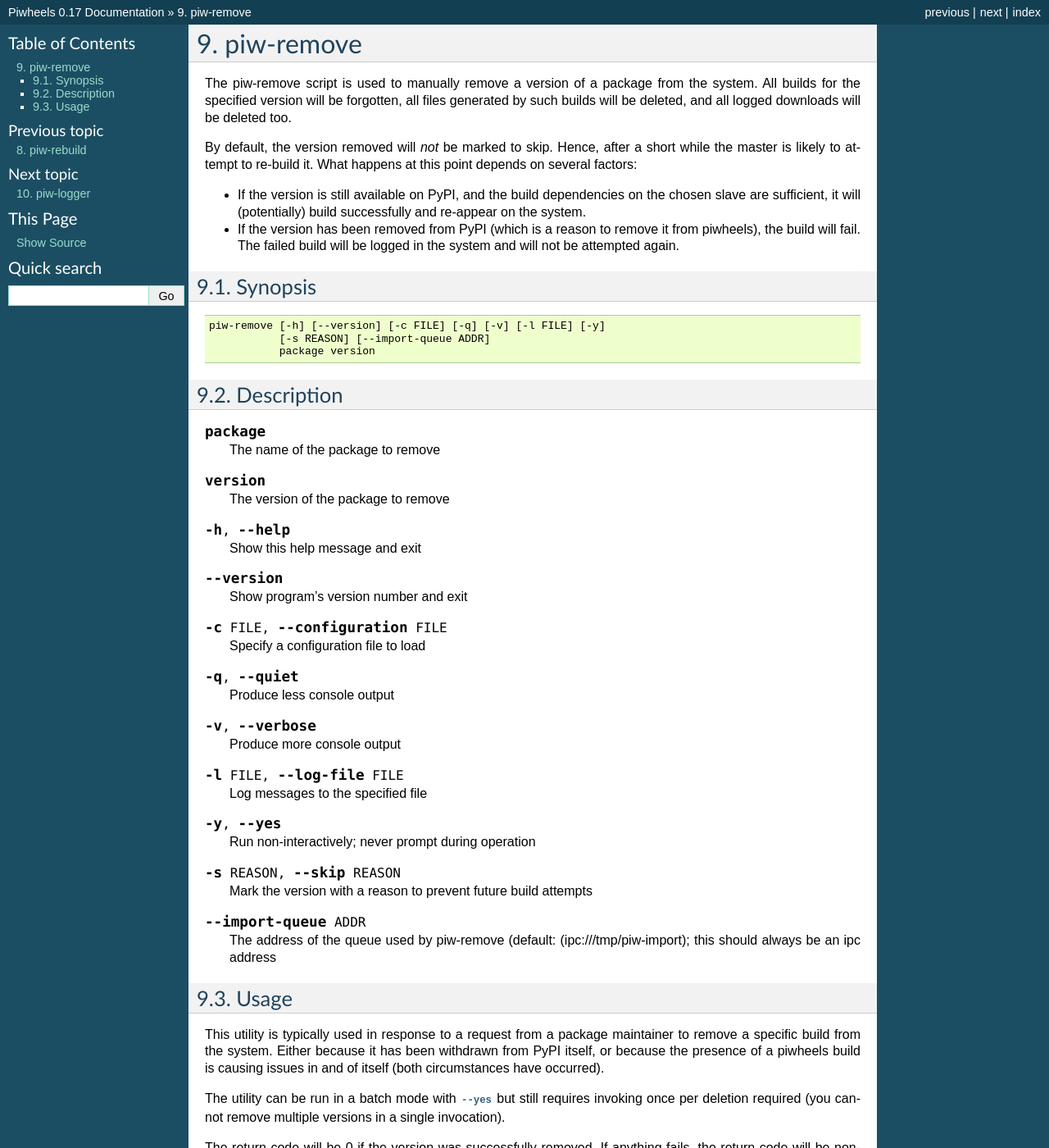
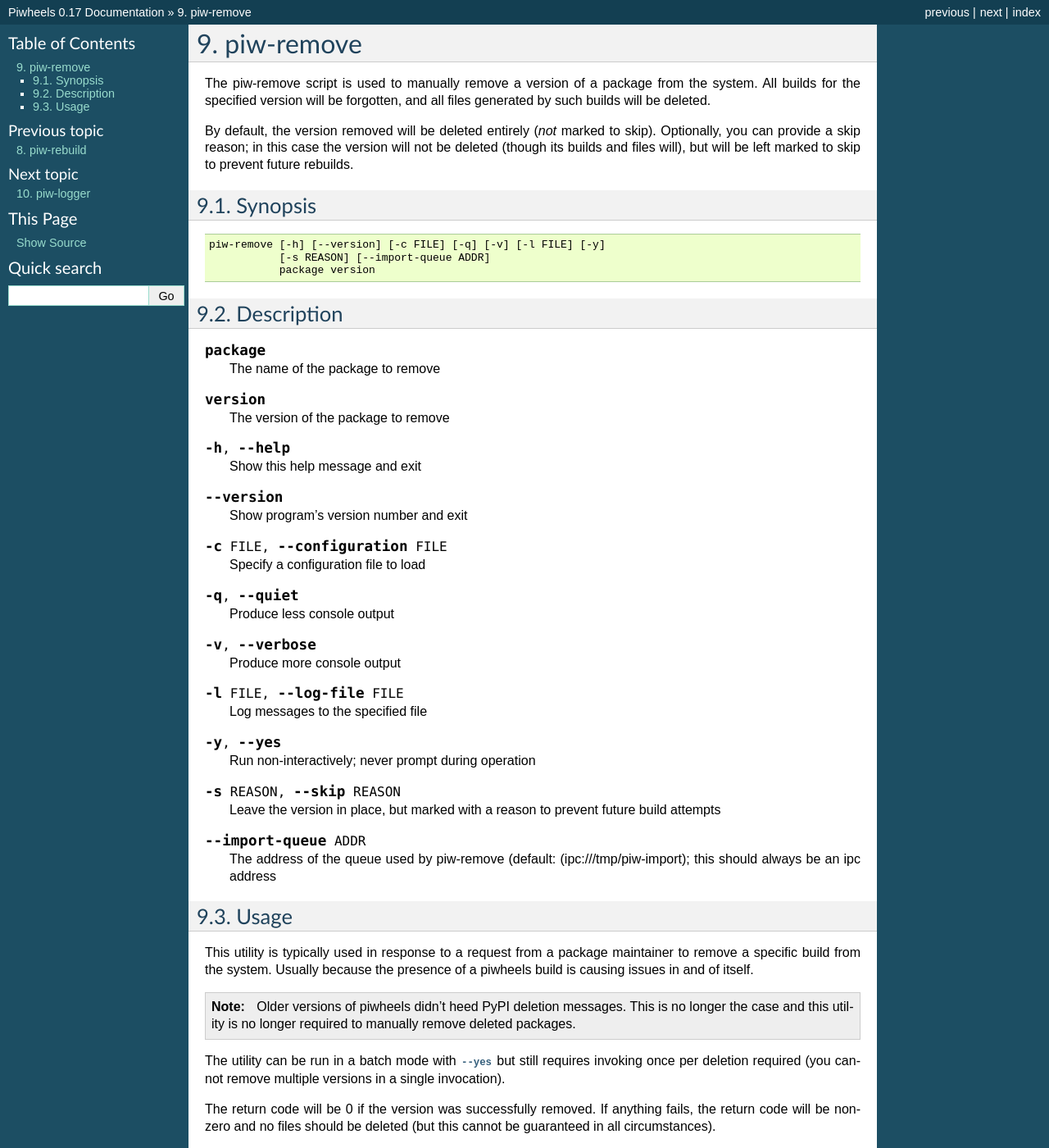
Before and after one commit to piwheels/piwheels, a Sphinx documentation site: the page built from docs/remove.rst, in a window 1280 px wide and 1400 px high. Shown: the whole window at 82% size. Built offline with Sphinx 7.4.7, drawn with Linux system fonts in a browser that asks for light colours.

Commit message:
Some doc tidying

```diff
--- a/docs/remove.rst
+++ b/docs/remove.rst
@@ -3,21 +3,13 @@
 ==========
 
 The piw-remove script is used to manually remove a version of a package from
-the system. All builds for the specified version will be forgotten, all files
-generated by such builds will be deleted, and all logged downloads will be
-deleted too.
+the system. All builds for the specified version will be forgotten, and all
+files generated by such builds will be deleted.
 
-By default, the version removed will *not* be marked to skip. Hence, after a
-short while the master is likely to attempt to re-build it. What happens at
-this point depends on several factors:
-
-* If the version is still available on PyPI, and the build dependencies on the
-  chosen slave are sufficient, it will (potentially) build successfully and
-  re-appear on the system.
-
-* If the version has been removed from PyPI (which is a reason to remove it
-  from piwheels), the build will fail. The failed build will be logged in the
-  system and will not be attempted again.
+By default, the version removed will be deleted entirely (*not* marked to
+skip). Optionally, you can provide a skip reason; in this case the version will
+not be deleted (though its builds and files will), but will be left marked to
+skip to prevent future rebuilds.
 
 Synopsis
 ========
@@ -72,7 +64,8 @@
 
 .. option:: -s REASON, --skip REASON
 
-    Mark the version with a reason to prevent future build attempts
+    Leave the version in place, but marked with a reason to prevent future
+    build attempts
 
 .. option:: --import-queue ADDR
 
@@ -84,9 +77,14 @@
 =====
 
 This utility is typically used in response to a request from a package
-maintainer to remove a specific build from the system. Either because it has
-been withdrawn from PyPI itself, or because the presence of a piwheels build is
-causing issues in and of itself (both circumstances have occurred).
+maintainer to remove a specific build from the system. Usually because the
+presence of a piwheels build is causing issues in and of itself.
+
+.. note::
+
+    Older versions of piwheels didn't heed PyPI deletion messages. This is no
+    longer the case and this utility is no longer required to manually remove
+    deleted packages.
 
 The utility can be run in a batch mode with :option:`--yes` but still requires
 invoking once per deletion required (you cannot remove multiple versions in a
```
Also changed, not shown: docs/development.rst (+4 -3 lines).
